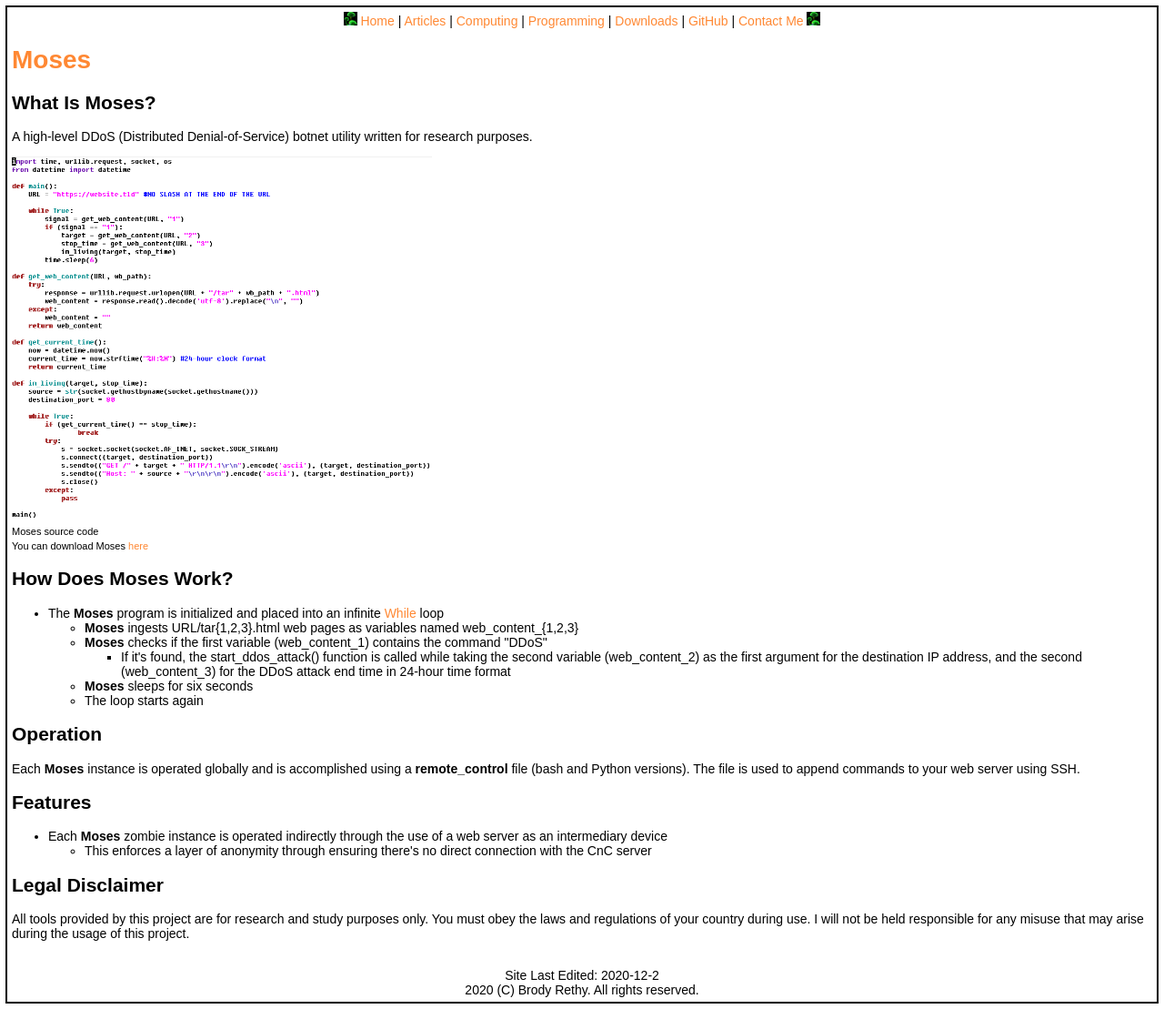
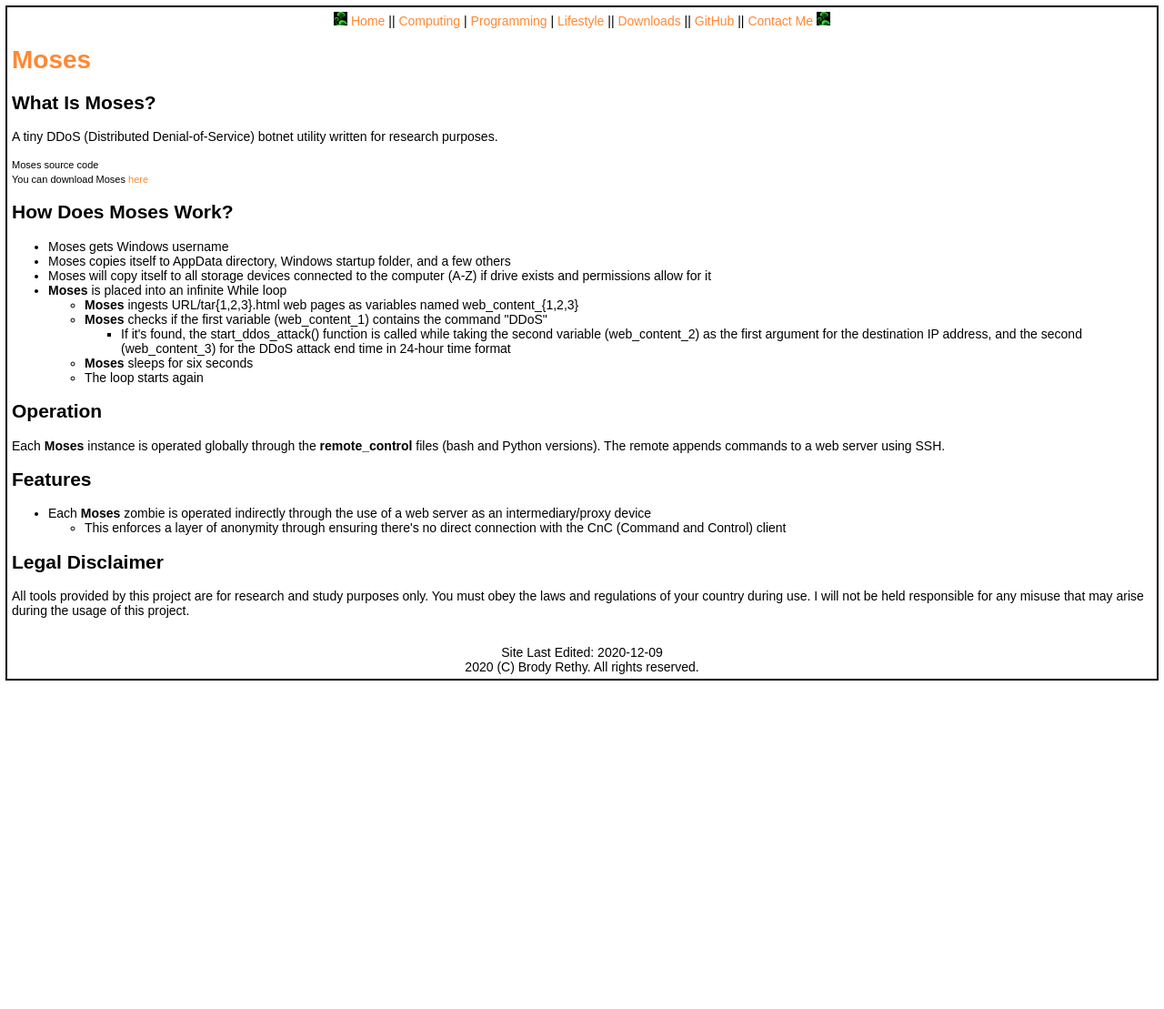
Before and after one commit to rethyxyz/rethy.xyz, a PHP site: page /moses.php in a window 1280 px wide. Shown: the whole page at 91% size. After the commit the page ends 748 px from the top, so only its background shows below. Run offline with PHP 8.4, Linux system fonts and the light colour scheme.

Commit message:
moses update

```diff
--- a/footer.php
+++ b/footer.php
@@ -1,5 +1,5 @@
 <?php
-	echo "Site Last Edited: 2020-12-2";
+	echo "Site Last Edited: 2020-12-09";
 	echo "<br>";
 	echo "2020 (C) Brody Rethy. All rights reserved.";
 ?>
--- a/i3_in_win.php
+++ b/i3_in_win.php
@@ -13,7 +13,7 @@
             </div>
 
             <h1>My i3wm-Like Setup in Windows</h1>
-            <p>I run Linux most of the time, except for when I can't, like when I'm studying cybersecurity (specifically during malware analysis). During those times, I choose to use Windows + My AutoHotkey Master Script + Vim/Vim-like keybindings/programs. My script tries (and succeeds) to create an i3-like environment inside of Windows without the tiling functionality of i3wm. There are a three key portions to the setup, being Firefox for web browser needs, AutoHotkey for defining OS wide keybindings, and gVim (graphical vim) for text editing/programming/writing. I also added a few other customizations, such as F1-12 keys do various actions such as minimize active window, maximize active window, and switch to preview window (better than alt+tab, keyboard chords cause RSI).</p>
+            <p>I run Linux most of the time, except for when I can't, like when I'm studying cybersecurity (specifically during malware analysis). During those times, I choose to use Windows + My AutoHotkey Master Script + Vim/Vim-like keybindings/programs. My setup tries (and succeeds) to create an i3-like environment inside of Windows without the RSI-indusing tiling functionality of i3wm. There are a three key portions to the setup, being Firefox for web browser needs, AutoHotkey for defining OS wide keybindings, and gVim (graphical vim) for text editing/programming/writing (sometimes vscodium too). I also add a few other functionalities, such as F1-12 keys to minimize/maximize active window, switch to previous window (better than alt+tab, keyboard chords cause RSI), and to execute or switch to programs.</p>
 
             <h2>AutoHotkey</h2>
             <p>
--- a/articles.php
+++ b/lifestyle.php
@@ -1,7 +1,7 @@
 <html>
 	<head>
 		<?php include "header.php";?>
-		<title>Articles - rethy.xyz</title>
+		<title>Lifestyle - rethy.xyz</title>
 	</head>
 
 	<body>
@@ -13,8 +13,7 @@
 
             <h1>Articles</h1>
 			<ol>
-				<li><a href="computing.php">Computing</a></li>
-				<li><a href="programming.php">Programming</a></li>
+				<!-- <li><a href="programming.php">Programming</a></li> -->
 			</ol>
 
             <div class="footer">
--- a/menu.php
+++ b/menu.php
@@ -1,11 +1,11 @@
 <?php
 	echo "<img src='files/shroom0.jpg' height='15' width='15'>
-		  <a href='https://rethy.xyz'>Home</a> |
-		  <a href='articles.php'>Articles</a> |
+		  <a href='https://rethy.xyz'>Home</a> ||
 		  <a href='computing.php'>Computing</a> |
 		  <a href='programming.php'>Programming</a> |
-		  <a href='downloads.php'>Downloads</a> |
-		  <a href='https://github.com/rethyxyz/'>GitHub</a> |
+		  <a href='lifestyle.php'>Lifestyle</a> ||
+		  <a href='downloads.php'>Downloads</a> ||
+		  <a href='https://github.com/rethyxyz/'>GitHub</a> ||
 		  <a href='contact_me.php'>Contact Me</a>
 		  <img src='files/shroom0.jpg' height='15' width='15'>";
 ?>
--- a/moses.php
+++ b/moses.php
@@ -16,11 +16,9 @@
 
 
 			<h2>What Is Moses?</h2>
-			<p>A high-level DDoS (Distributed Denial-of-Service) botnet utility written for research purposes. </p>
+			<p>A tiny DDoS (Distributed Denial-of-Service) botnet utility written for research purposes. </p>
 
 			<p>
-				<img src="files/moses_source_code.png" height="400" alt="Moses source code"/>
-				<br />
 				<small>Moses source code</small>
 				<br />
 				<small>You can download Moses <a href="https://github.com/rethyxyz/Moses/archive/master.zip">here</a></small>
@@ -29,7 +27,10 @@
 			<h2>How Does Moses Work?</h2>
 			<p>
 				<ul>
-					<li>The <b>Moses</b> program is initialized and placed into an infinite <a href="https://en.wikipedia.org/wiki/While_loop">While</a> loop</li>
+					<li>Moses gets Windows username</li>
+					<li>Moses copies itself to AppData directory, Windows startup folder, and a few others</li>
+					<li>Moses will copy itself to all storage devices connected to the computer (A-Z) if drive exists and permissions allow for it</li>
+					<li><b>Moses</b> is placed into an infinite While loop</li>
 					<ul>
 						<li><b>Moses</b> ingests URL/tar{1,2,3}.html web pages as variables named web_content_{1,2,3}</li>
 						<li><b>Moses</b> checks if the first variable (web_content_1) contains the command "DDoS"</li>
@@ -43,14 +44,14 @@
 			</p>
 
 			<h2>Operation</h2>
-			<p>Each <b>Moses</b> instance is operated globally and is accomplished using a <b>remote_control</b> file (bash and Python versions). The file is used to append commands to your web server using SSH. </p>
+			<p>Each <b>Moses</b> instance is operated globally through the <b>remote_control</b> files (bash and Python versions). The remote appends commands to a web server using SSH.</p>
 
 			<h2>Features</h2>
 			<p>
 				<ul>
-					<li>Each <b>Moses</b> zombie instance is operated indirectly through the use of a web server as an intermediary device</li>
+					<li>Each <b>Moses</b> zombie is operated indirectly through the use of a web server as an intermediary/proxy device</li>
 					<ul>
-						<li>This enforces a layer of anonymity through ensuring there's no direct connection with the CnC server</li>
+						<li>This enforces a layer of anonymity through ensuring there's no direct connection with the CnC (Command and Control) client</li>
 					</ul>
 				</ul>
 			</p>
--- a/programming.php
+++ b/programming.php
@@ -15,7 +15,7 @@
                 <p>
                     <ol>
 						<li><a href="dwm_bar.php">My dwm Status Bar</a></li>
-						<li><a href="moses.php">Moses</a></li>
+						<li><a href="moses.php">Moses: A Tiny DDoS Botnet Utility</a></li>
                         <li><a href="autohotkey_key_and_basic_command_index.php">AutoHotkey Key and Basic Command Index</a></li>
                         <li><a href="algorithms.php">Algorithms (Binary Search, Bubble Sort, BOGO, etc.)</a></li>
                     </ol>
```
Also changed, not shown: index.html (+4 -4 lines).
